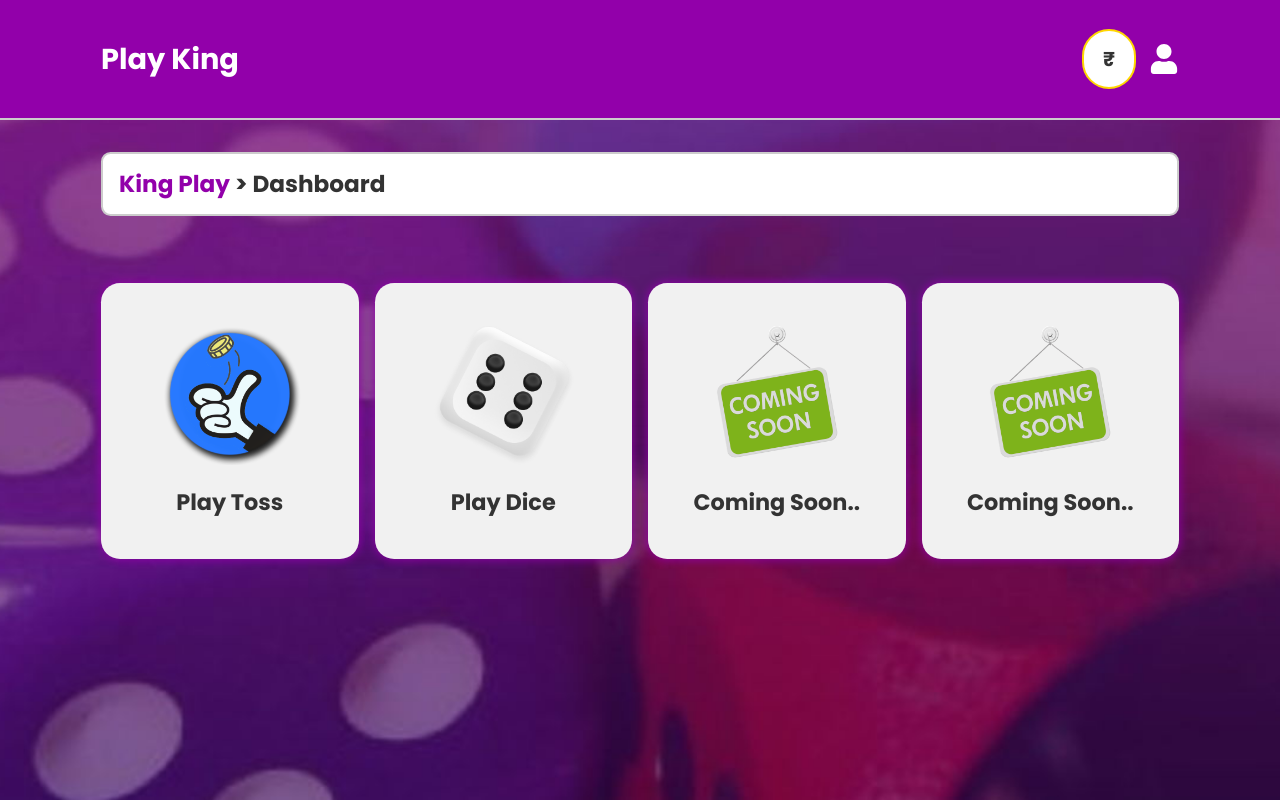
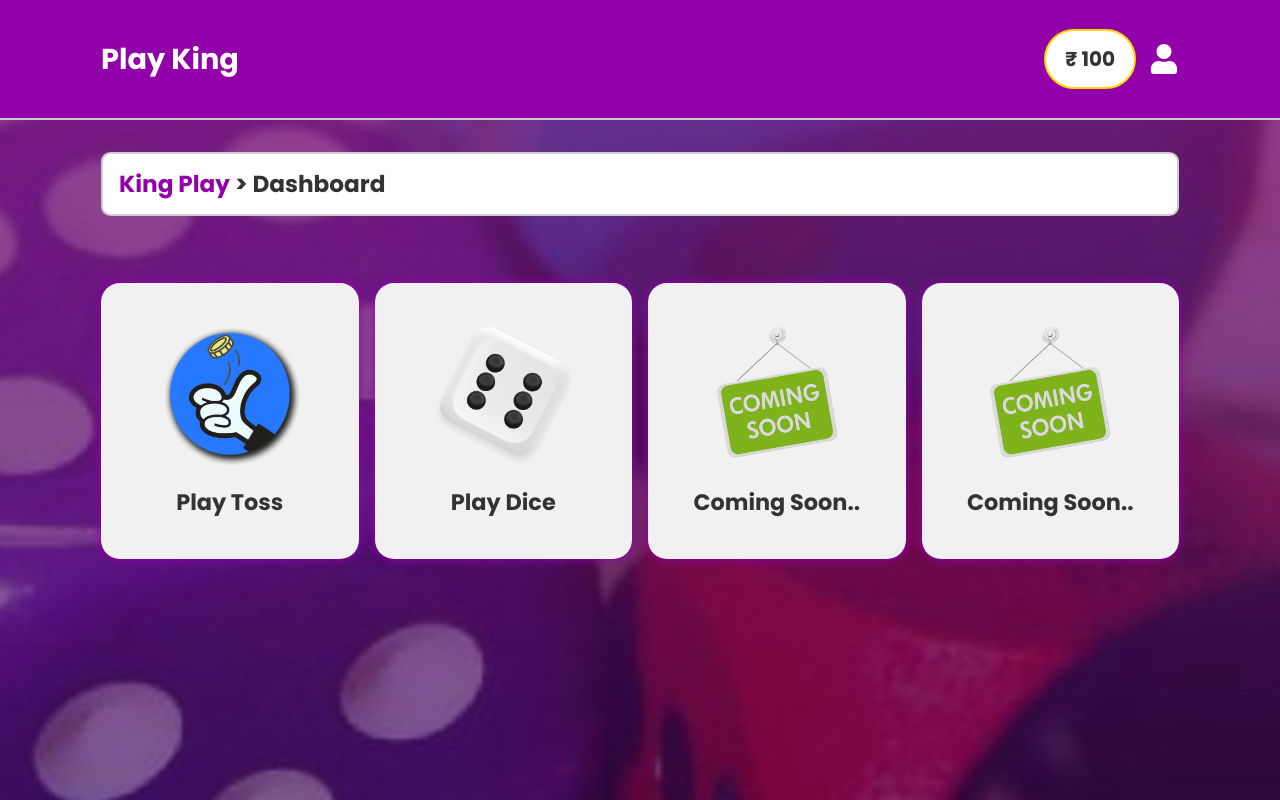
Before and after one commit to simonpaul08/kingplayClient, a React (Vite) app: page / in a window 1280 px wide. Built offline with nearby package versions, Linux system fonts and the light colour scheme; no server answers; sample sign-in values are in the browser's storage.

Commit message:
whatsapp modal

```diff
--- a/src/App.css
+++ b/src/App.css
@@ -555,6 +555,8 @@
 }
 
 .whatsapp-btn {
+    text-decoration: none;
+    display: inline-block;
     background-color: #25D366;
     color: var(--color-white);
 }
--- a/src/components/Header.jsx
+++ b/src/components/Header.jsx
@@ -13,7 +13,7 @@ const Header = () => {
         </Link>
         <Link to="profile" className="header-data">
           <div className="header-wallet">
-            <p>₹ {currentUser?.credits}</p>
+            <p>₹ {currentUser?.credits || "100"}</p>
           </div>
           <FaUser size={30} color='#fff' className='header-icon' />
         </Link>
--- a/src/components/WhatsAppModal.jsx
+++ b/src/components/WhatsAppModal.jsx
@@ -12,7 +12,7 @@ const WhatsAppModal = ({ closeWhatsAppModal }) => {
                         <IoMdClose className='modal-close' size={30} color='red' onClick={closeWhatsAppModal}/>
                     </div>
                     <p className='open-whatsapp'>For security purposes, we encourage you to use WhatsApp to communicate with our team regarding credit withdrawals and additions. Click the 'Open WhatsApp' button below to initiate a chat with our support team.</p>
-                    <div className="modal-button whatsapp-btn"><FaWhatsapp className='whatsapp-icon' size={28}/>Open WhatsApp</div>
+                    <a href={`https://api.whatsapp.com/send?phone=${import.meta.env.VITE_APP_WHATSAPP}`} target='_blank' className="modal-button whatsapp-btn"><FaWhatsapp className='whatsapp-icon' size={28}/>Open WhatsApp</a>
                 </div>
             </div>
         </>
--- a/src/pages/Profile.jsx
+++ b/src/pages/Profile.jsx
@@ -38,7 +38,7 @@ const Profile = () => {
               <button className='logout-btn' onClick={logout}>Logout</button>
             </div>
             <div className="profile-section-right">
-              <h3 className="profile-section-credits">₹ {currentUser?.credits}</h3>
+              <h3 className="profile-section-credits">₹ {currentUser?.credits || "100"}</h3>
               <button className='withdraw-credits' onClick={openWhatsAppModal}>Withdraw</button>
               <button className='add-credits' onClick={openWhatsAppModal}>Add Credits</button>
             </div>
```
